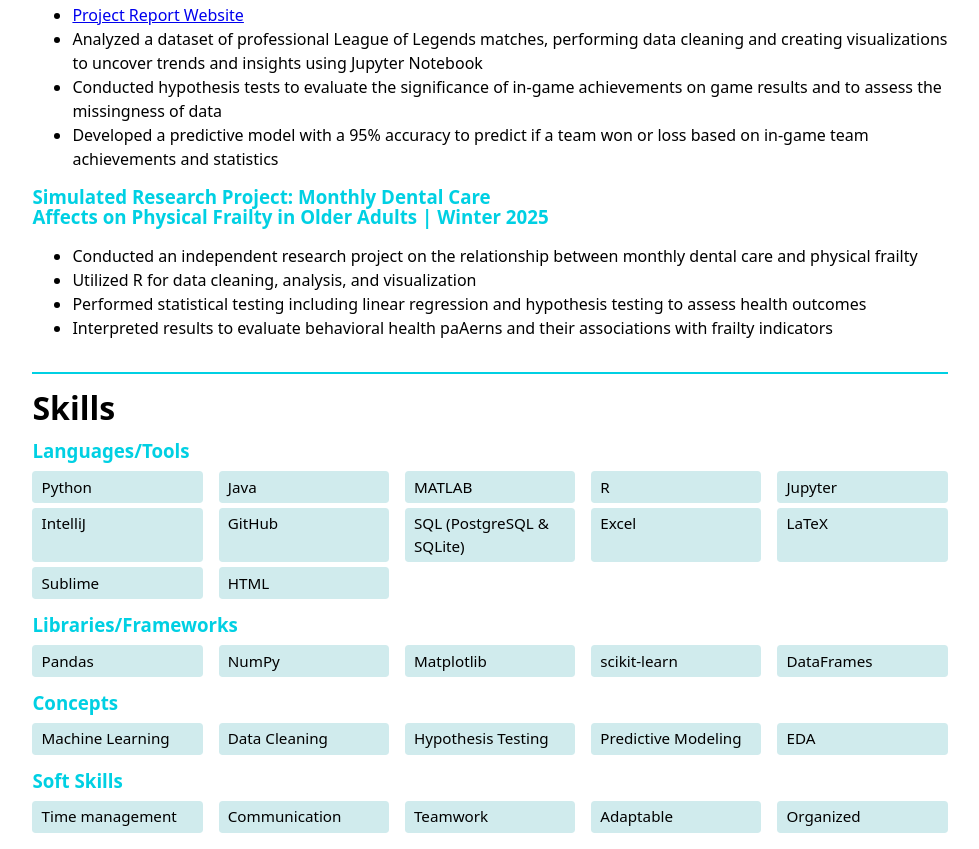
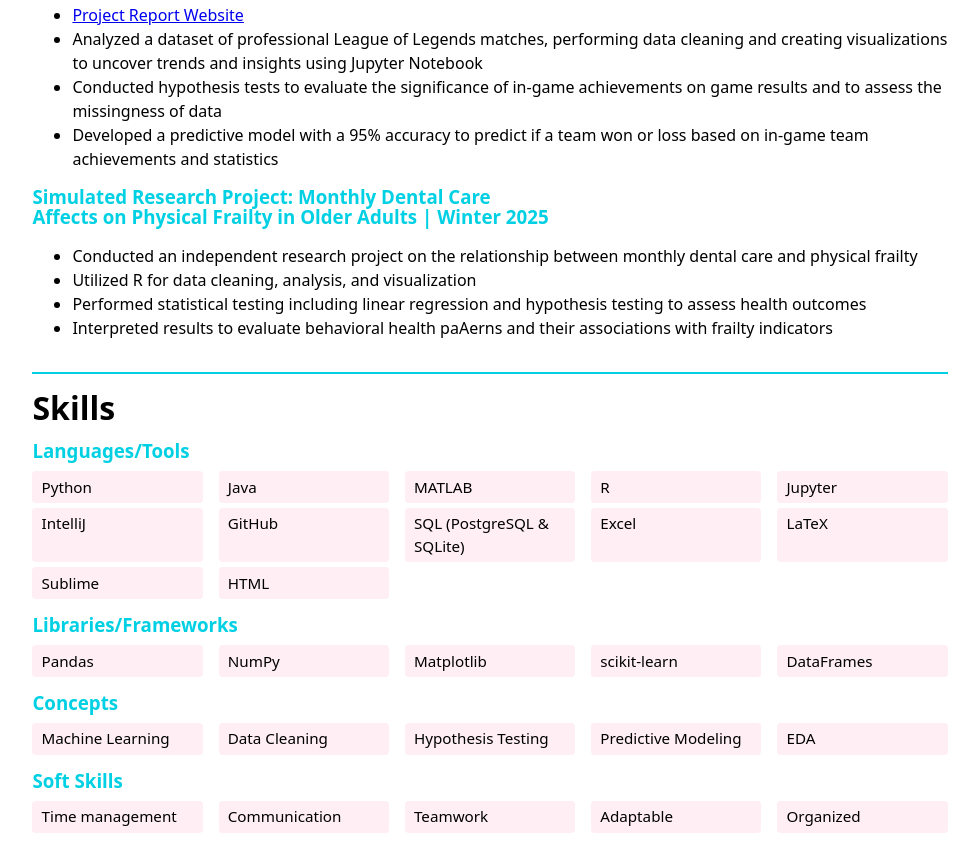
Before and after one commit to erikat21/portfolio, a plain HTML site: page resume/index.html in a window 1280 px wide. Shown: the part 1283-2132 px from the top of the page, without its empty margins (150-1129 px from the left). Drawn offline with Linux system fonts and the light colour scheme.

Commit message:
fixed skills in resume so in dark mode its like the navigation bar hover color

```diff
--- a/style.css
+++ b/style.css
@@ -147,7 +147,7 @@ nav li a:hover {
     margin: 0.5em 0 1em;
  }
  .skills-category li {
-    background: oklch(92.101% 0.02856 202.299);
+    background: color-mix(in oklch, var(--color-accent), canvas 85%);;
     padding: 0.3em 0.6em;
     border-radius: 0.25em;
     font-size: 0.95em;
```
